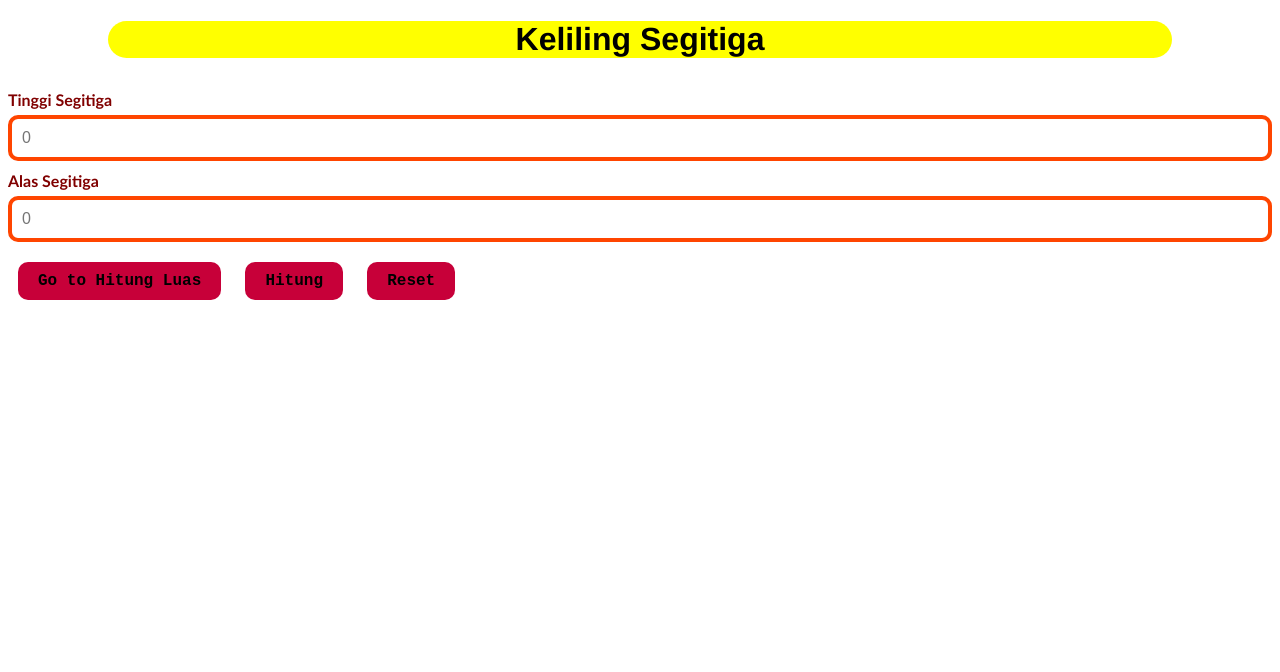
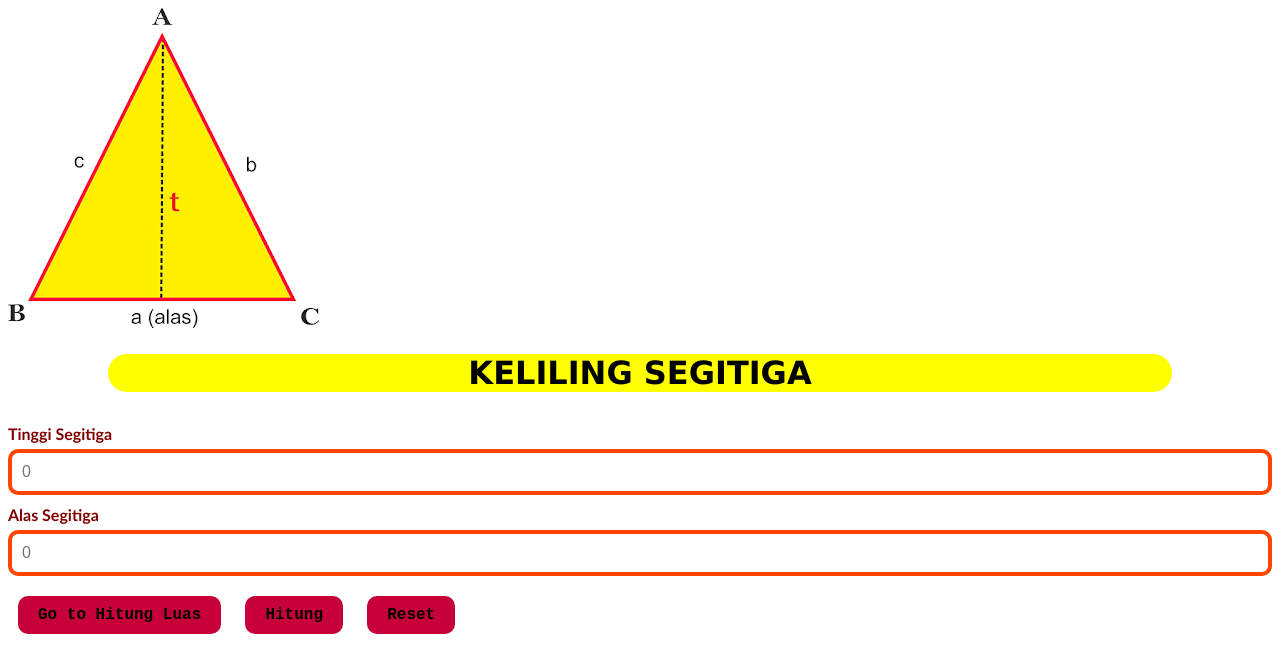
Before and after one commit to revou-fundamental-course/7-aug-23-seftamila-dev, a plain HTML site: page index.html in a window 1280 px wide. Drawn offline with Linux system fonts and the light colour scheme.

Commit message:
upload source code

```diff
--- a/index.html
+++ b/index.html
@@ -5,11 +5,12 @@
     <meta name="viewport" content="width=device-width, initial-scale=1.0">
     <link rel="stylesheet" href="style.css">
     <title>Kalkulator Segitiga</title>
+    <img src="segitiga 1.png" alt="segitiga sama kaki">
 
 </head>
 <body>
     <header>
-        <h1>Keliling Segitiga</h1>
+        <h1>KELILING SEGITIGA</h1>
     </header>
 
     <main>
--- a/style.css
+++ b/style.css
@@ -9,7 +9,7 @@
         margin-left: 100px;
         margin-right: 100px;
         border-radius:100px;
-        font-family: 'Franklin Gothic Medium', 'Arial Narrow', Arial, sans-serif;
+        font-family: Verdana, Geneva, Tahoma, sans-serif;
     }
     .input-section{
         display:flex;
```
Also changed, not shown: segitiga 1.png (added).
